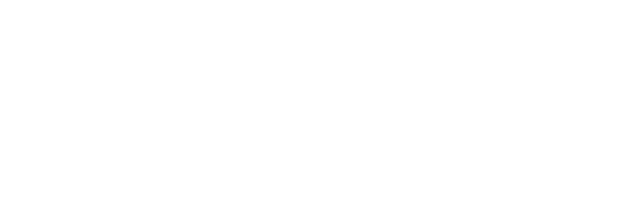
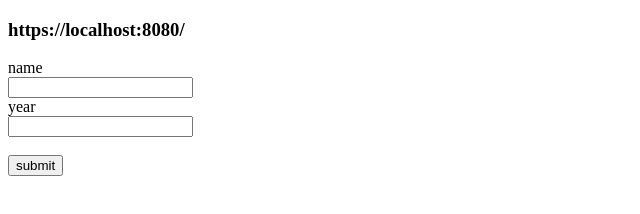
Before and after one commit to acciojob/sharable-urls-krishna7462, a website: page main.html in a window 1280 px wide. Shown: the whole page, without its empty margins (0-640 px from the left). Drawn offline with Linux system fonts and the light colour scheme.

Commit message:
created a submission

```diff
--- a/main.html
+++ b/main.html
@@ -1,6 +1,15 @@
 <!DOCTYPE html>
 <html>
+	<head>
+
+	</head>
   <body>
+	  <h3 id="url">https://localhost:8080/</h3>
+	  <div>name</div>
+	  <input id ="name" name="name" type="text">
+	  <div>year</div>
+	  <input id="year" name="year" type="number"><br><br>
+	  <button id ="button" onclick="shareurl()">submit</button>
     <script type="text/javascript" src="./script.js">
 </script>
   </body>
--- a/script.js
+++ b/script.js
@@ -1 +1,17 @@
 // your code here
+function shareurl(){
+	let name = document.querySelector("#name").value;
+	let year = document.querySelector("#year").value;
+	let url = "https://localhost:8080/?";
+	if(name.trim().length!=0){
+		url += "name="+name;
+		if(year.trim().length!=0){
+		url += "&";
+	}
+	}
+	if(year.trim().length!=0){
+		url += "year="+year;
+	}
+	// let url = "https://localhost:8080/?name="+name+"&year="+year;
+	document.querySelector("#url").innerText = url;
+}
```
